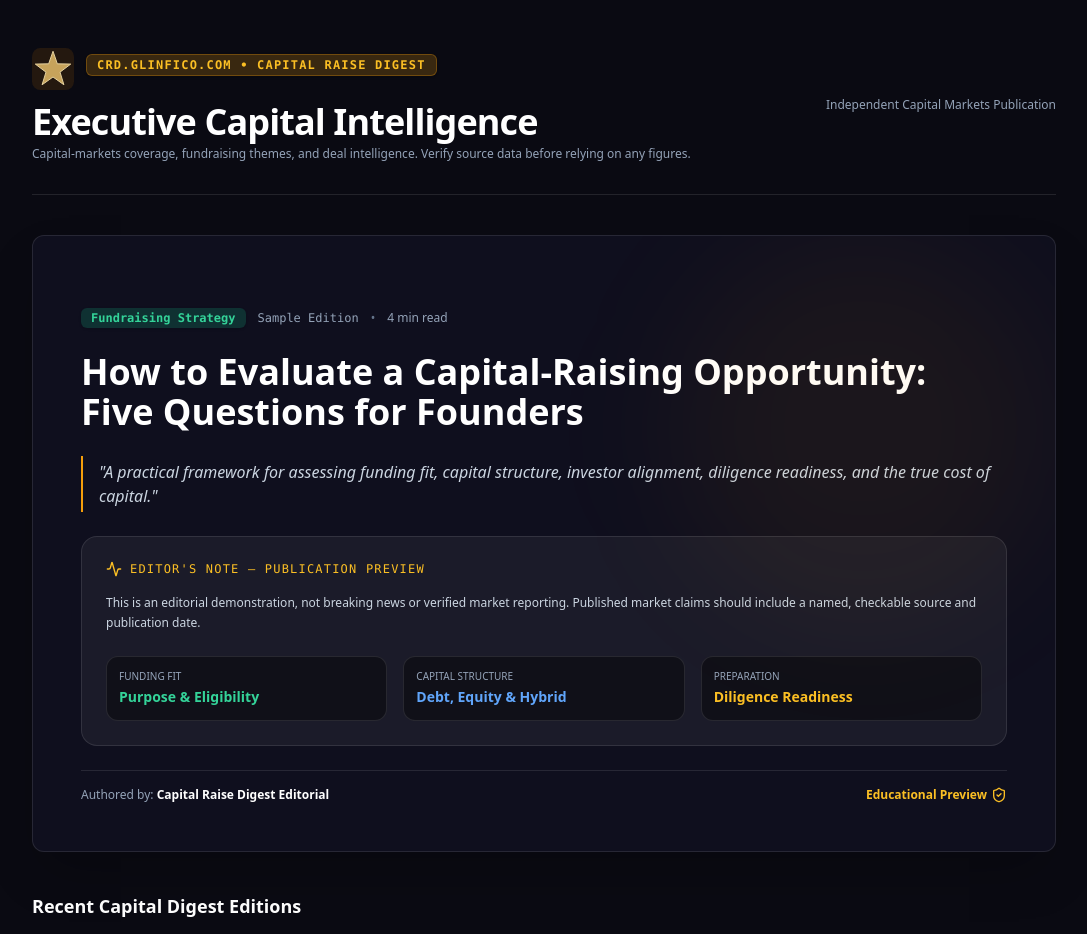
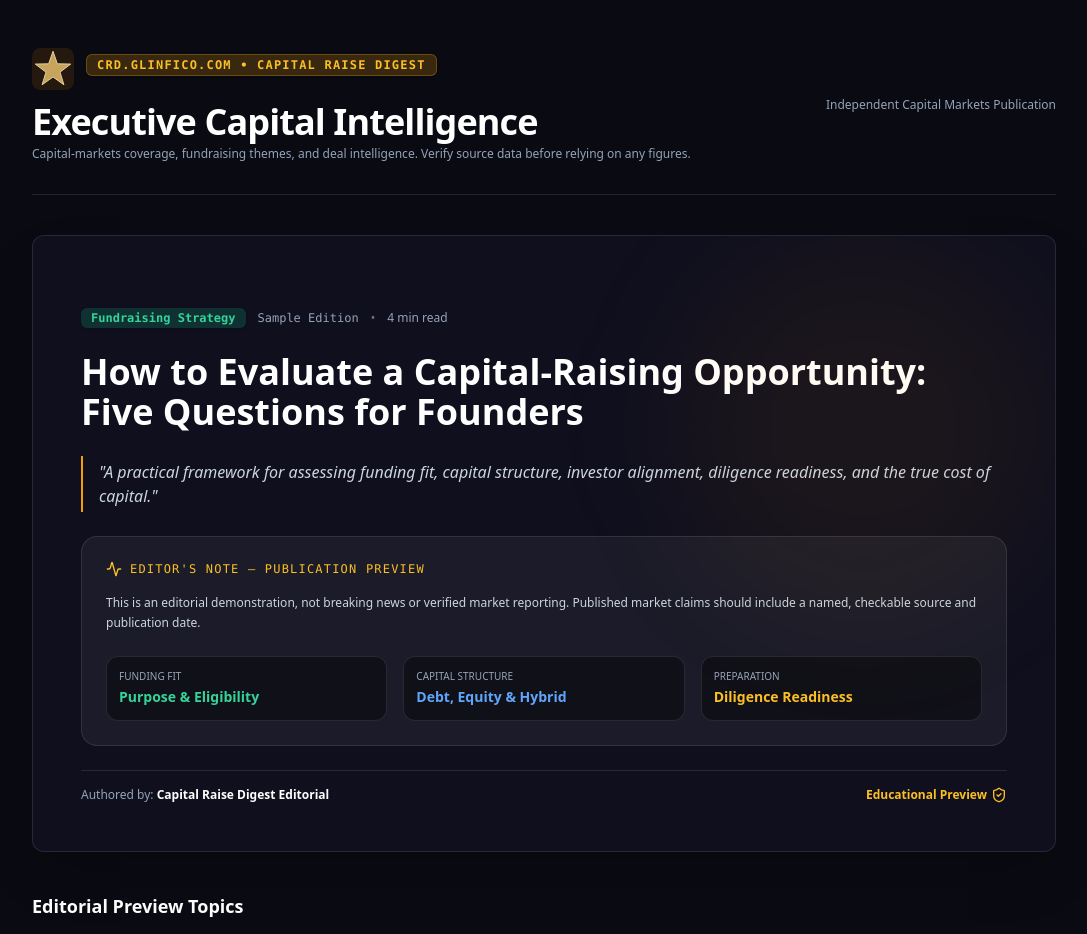
Before and after one commit to glinfico/capital-raise-digest, a React (Vite) app: page / in a window 1280 px wide. Shown: the top 934 px of the page, without its empty margins (96-1183 px from the left). Built offline with nearby package versions, Linux system fonts and the light colour scheme; the HTML template or start-up script is replaced by a standard one.

Commit message:
Label CRD article selector as editorial preview topics

```diff
--- a/src/pages/portal/CapitalRaiseDigest.jsx
+++ b/src/pages/portal/CapitalRaiseDigest.jsx
@@ -118,9 +118,9 @@ export default function CapitalRaiseDigest() {
           </div>
         </Card>
 
-        {/* Edition Selector Archive */}
+        {/* Editorial preview topic selector */}
         <div className="space-y-4">
-          <h3 className="text-lg font-bold">Recent Capital Digest Editions</h3>
+          <h3 className="text-lg font-bold">Editorial Preview Topics</h3>
           <div className="grid md:grid-cols-3 gap-4">
             {editions.map(ed => (
               <Card
```
